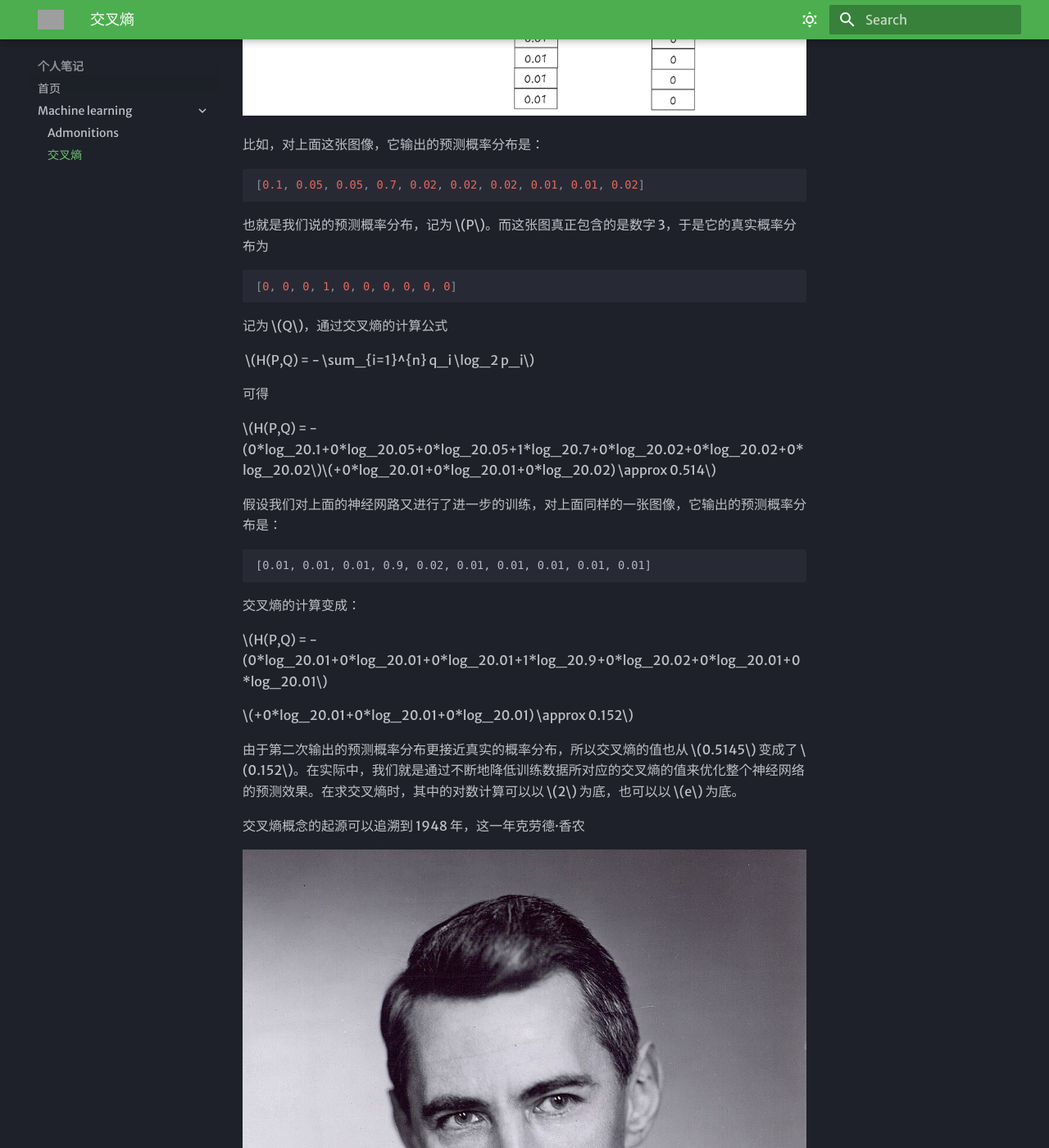
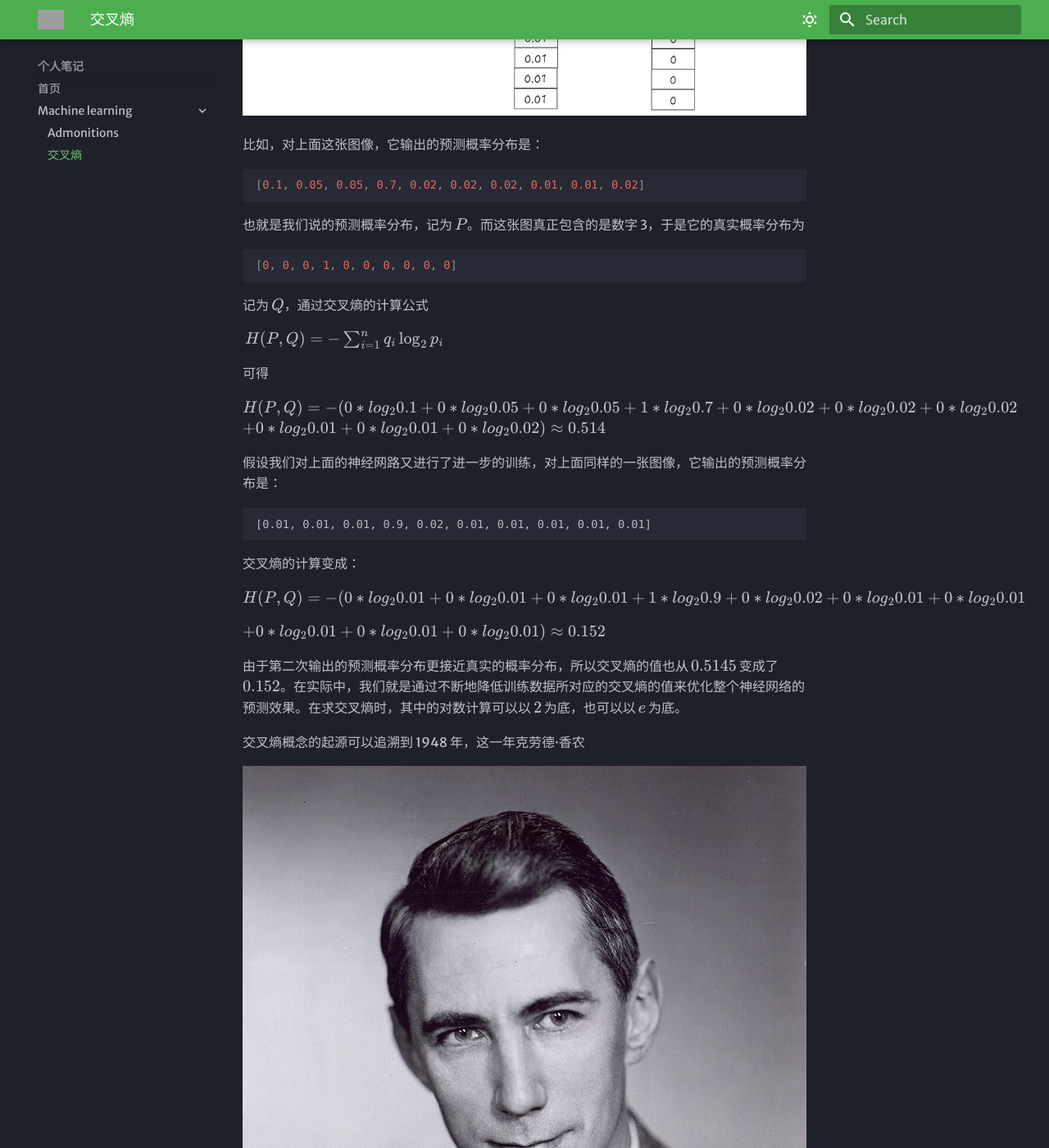
Before and after one commit to songw/my_blog, an MkDocs documentation site: the page built from docs/machine_learning/交叉熵.md, in a window 1280 px wide and 1400 px high, scrolled down 825 px. Shown: the whole window at 82% size. Built offline with MkDocs 1.6.1 and Material for MkDocs 9.7.7, drawn with Linux system fonts in a browser that asks for light colours; some web fonts are replaced; some of the changed lines change nothing that is shown; some of the changed text lies outside the part shown; grey boxes are pictures that could not be loaded.

Commit message:
交叉熵

```diff
--- a/mkdocs.yml
+++ b/mkdocs.yml
@@ -47,6 +47,10 @@
   - pymdownx.arithmatex:
       generic: true
 
+extra_javascript:
+  - javascripts/mathjax.js
+  - https://unpkg.com/mathjax@3/es5/tex-mml-chtml.js
+
 extra:
   analytics:
     provider: google
```
